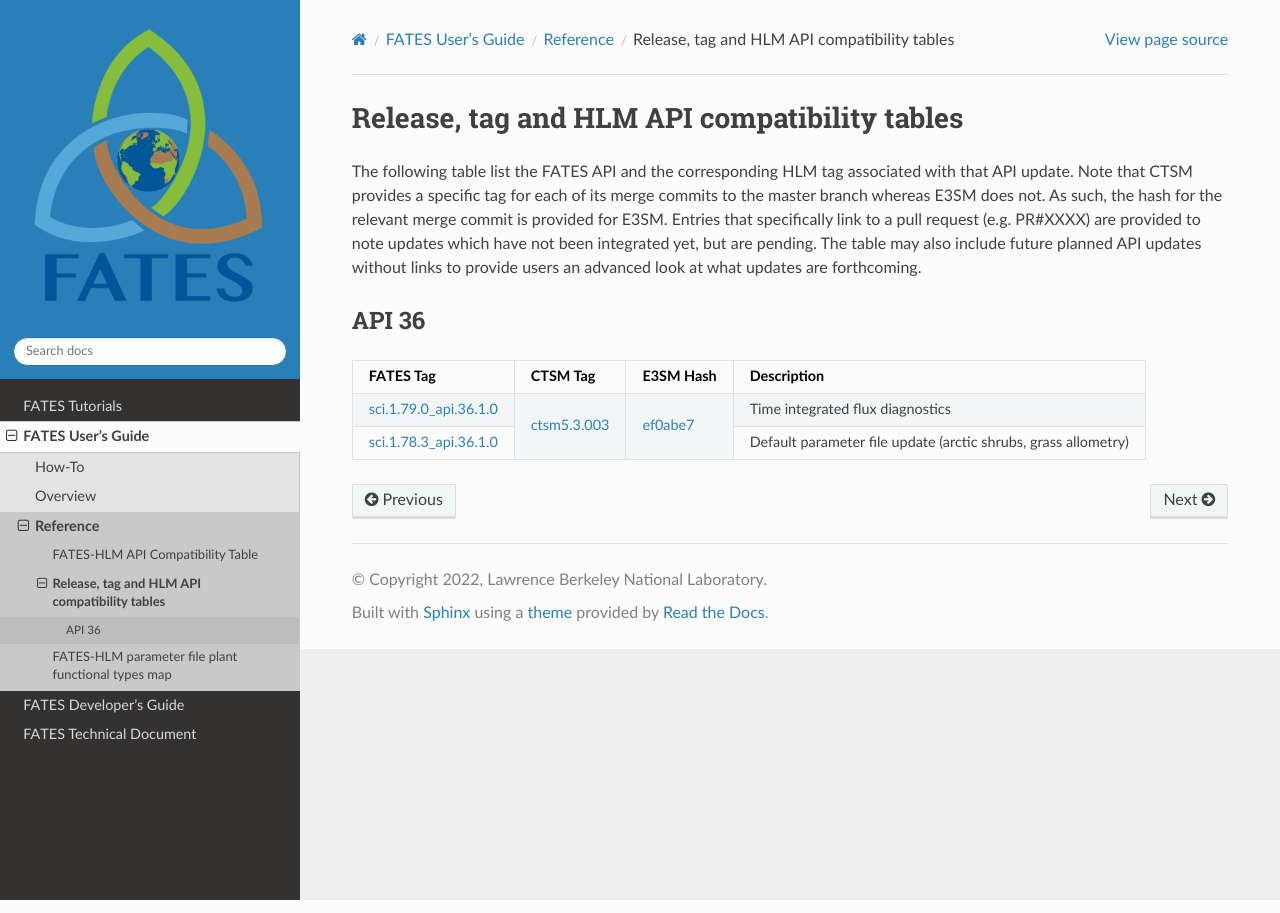
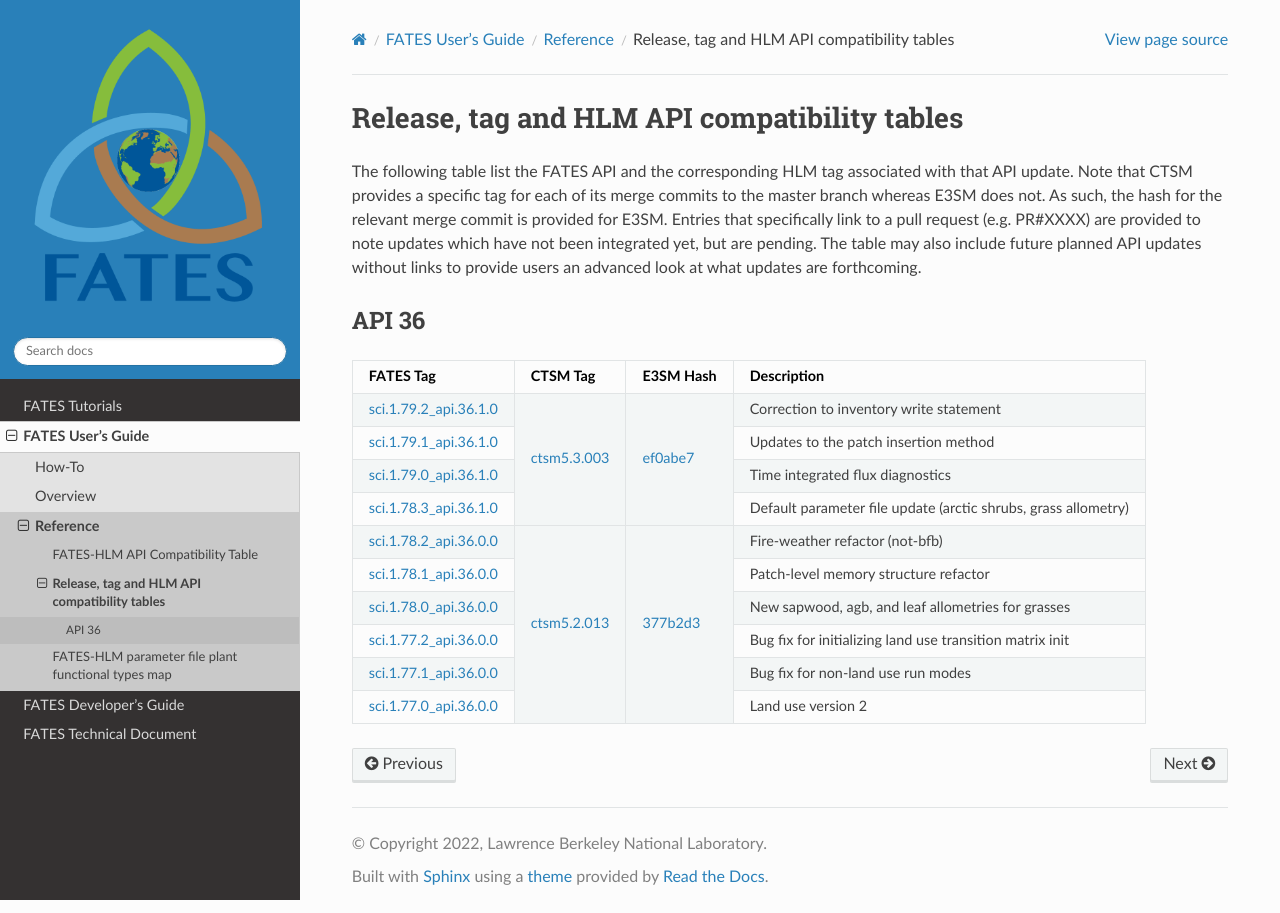
Before and after one commit to NGEET/fates-users-guide, a Sphinx documentation site: the page built from docs/source/user/release-tags-compat-table.rst, in a window 1280 px wide. Built offline with Sphinx 7.4.7 and the Read the Docs theme 3.1.0, drawn with Linux system fonts in a browser that asks for light colours.

Commit message:
complete filling out API 36 table

```diff
--- a/docs/source/user/release-tags-compat-table.rst
+++ b/docs/source/user/release-tags-compat-table.rst
@@ -9,14 +9,41 @@ API 36
 +--------------------------+----------------+------------+----------------------------------------------------------------+
 | FATES Tag                | CTSM Tag       | E3SM Hash  | Description                                                    |
 +==========================+================+============+================================================================+
+| `sci.1.79.2_api.36.1.0`_ |                |            | Correction to inventory write statement                        |
++--------------------------+                +            +----------------------------------------------------------------+
+| `sci.1.79.1_api.36.1.0`_ |                |            | Updates to the patch insertion method                          |
++--------------------------+                +            +----------------------------------------------------------------+
 | `sci.1.79.0_api.36.1.0`_ |                |            | Time integrated flux diagnostics                               |
 +--------------------------+                +            +----------------------------------------------------------------+
 | `sci.1.78.3_api.36.1.0`_ | `ctsm5.3.003`_ | `ef0abe7`_ | Default parameter file update (arctic shrubs, grass allometry) |
 +--------------------------+----------------+------------+----------------------------------------------------------------+
+| `sci.1.78.2_api.36.0.0`_ |                |            | Fire-weather refactor (not-bfb)                                |
++--------------------------+                +            +----------------------------------------------------------------+
+| `sci.1.78.1_api.36.0.0`_ |                |            | Patch-level memory structure refactor                          |
++--------------------------+                +            +----------------------------------------------------------------+
+| `sci.1.78.0_api.36.0.0`_ |                |            | New sapwood, agb, and leaf allometries for grasses             |
++--------------------------+                +            +----------------------------------------------------------------+
+| `sci.1.77.2_api.36.0.0`_ |                |            | Bug fix for initializing land use transition matrix init       |
++--------------------------+                +            +----------------------------------------------------------------+
+| `sci.1.77.1_api.36.0.0`_ |                |            | Bug fix for non-land use run modes                             |
++--------------------------+                +            +----------------------------------------------------------------+
+| `sci.1.77.0_api.36.0.0`_ | `ctsm5.2.013`_ | `377b2d3`_ | Land use version 2                                             |
++--------------------------+----------------+------------+----------------------------------------------------------------+
 
+.. _sci.1.79.2_api.36.1.0: https://github.com/NGEET/fates/releases/tag/sci.1.79.2_api.36.1.0
+.. _sci.1.79.1_api.36.1.0: https://github.com/NGEET/fates/releases/tag/sci.1.79.1_api.36.1.0
 .. _sci.1.79.0_api.36.1.0: https://github.com/NGEET/fates/releases/tag/sci.1.79.0_api.36.1.0
 .. _sci.1.78.3_api.36.1.0: https://github.com/NGEET/fates/releases/tag/sci.1.78.3_api.36.1.0
 
+.. _sci.1.78.2_api.36.0.0: https://github.com/NGEET/fates/releases/tag/sci.1.78.2_api.36.0.0
+.. _sci.1.78.1_api.36.0.0: https://github.com/NGEET/fates/releases/tag/sci.1.78.1_api.36.0.0
+.. _sci.1.78.0_api.36.0.0: https://github.com/NGEET/fates/releases/tag/sci.1.78.0_api.36.0.0
+.. _sci.1.77.2_api.36.0.0: https://github.com/NGEET/fates/releases/tag/sci.1.77.2_api.36.0.0
+.. _sci.1.77.1_api.36.0.0: https://github.com/NGEET/fates/releases/tag/sci.1.77.1_api.36.0.0
+.. _sci.1.77.0_api.36.0.0: https://github.com/NGEET/fates/releases/tag/sci.1.77.0_api.36.0.0
+
 .. _ctsm5.3.003: https://github.com/ESCOMP/CTSM/releases/tag/ctsm5.3.003
+.. _ctsm5.2.013: https://github.com/ESCOMP/CTSM/releases/tag/ctsm5.2.013
 
 .. _ef0abe7: https://github.com/E3SM-Project/E3SM/commit/ef0abe727bb4f3286a40d2350aaded5030197615
+.. _377b2d3: https://github.com/E3SM-Project/E3SM/commit/377b2d31d77977efc0f5edf79ba243377f668517
```
